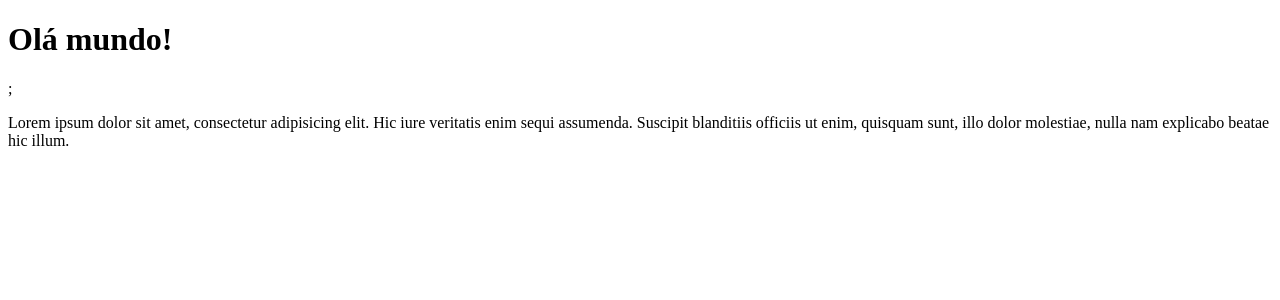
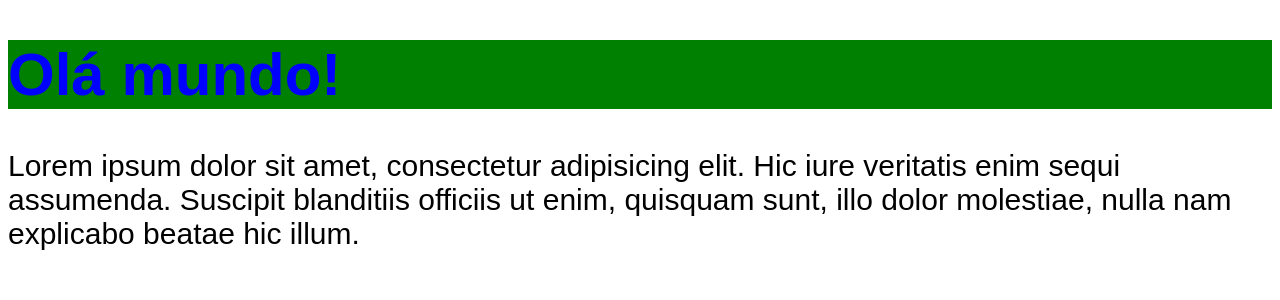
Before and after one commit to carlosjoubert/chronos-pomodoro, a React (Vite) app: page / in a window 1280 px wide. Shown: the top 300 px of the page. Built offline with nearby package versions, Linux system fonts and the light colour scheme.

Commit message:
criado pasta components  styles

```diff
--- a/src/App.tsx
+++ b/src/App.tsx
@@ -1,10 +1,17 @@
+import './styles/theme.css'
+import './styles/global.css'
+
+import { Heading } from './components/Heading';
+
 export function App(){
 
     return (
         <>
-            <h1>Olá mundo!</h1>;
-            <p>Lorem ipsum dolor sit amet, consectetur adipisicing elit. Hic iure veritatis enim sequi assumenda. Suscipit blanditiis officiis ut enim, quisquam sunt, illo dolor molestiae, nulla nam explicabo beatae hic illum.</p>
+            <Heading/>
+            <p>Lorem ipsum dolor sit amet, consectetur adipisicing elit. Hic iure veritatis enim sequi assumenda. Suscipit blanditiis officiis ut enim, quisquam sunt, illo dolor molestiae, nulla nam explicabo beatae hic illum.
+
+            </p>
         </>
 
-    )
+    );
 }
--- /dev/null
+++ b/src/components/Heading.module.css
@@ -0,0 +1,3 @@
+.heading{
+    background-color: green;
+}
--- /dev/null
+++ b/src/components/Heading.tsx
@@ -0,0 +1,5 @@
+import styles from './Heading.module.css';
+
+export function Heading(){
+    return <h1 className= {styles.heading}>Olá mundo!</h1>;
+}
--- /dev/null
+++ b/src/styles/global.css
@@ -0,0 +1,8 @@
+body {
+    font-family: sans-serif;
+    font-size: 30px;
+}
+
+h1{
+    color: var(--primary);
+}
--- /dev/null
+++ b/src/styles/theme.css
@@ -0,0 +1,3 @@
+:root{
+    --primary: blue;
+}
```
